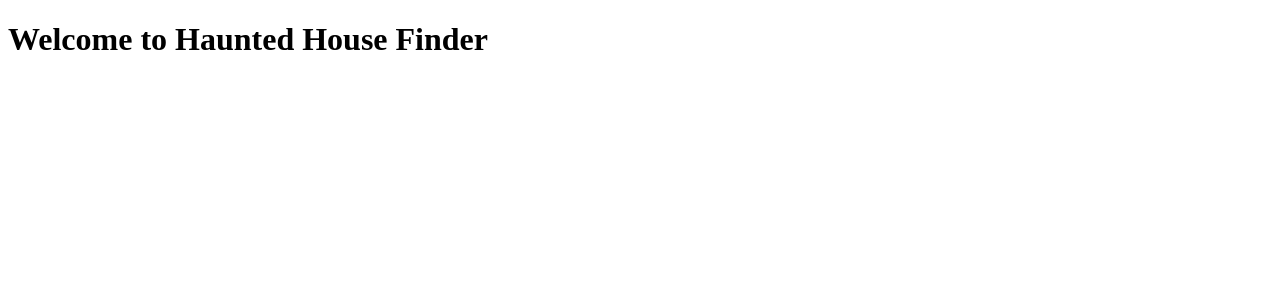
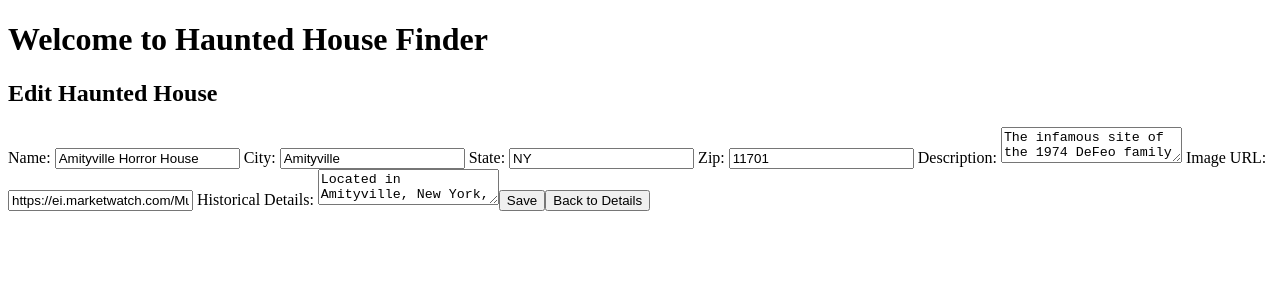
Before and after one commit to Rtollinchi/Ghostly-Estates, an Angular app: page /edit/1 in a window 1280 px wide. Before the commit this address led to /. Shown: the top 300 px of the page. Built offline with nearby package versions, Linux system fonts and the light colour scheme.

Commit message:
add update functions for a single haunted house, add edit form, service, and navigation

```diff
--- a/src/app/app.routes.ts
+++ b/src/app/app.routes.ts
@@ -1,11 +1,12 @@
-import { Component } from '@angular/core';
 import { Routes } from '@angular/router';
 import { HauntedHouseListComponent } from './haunted-house-list/haunted-house-list.component';
 import { HauntedHouseDetailComponent } from './haunted-house-detail/haunted-house-detail.component';
 import { AddHauntedHouseComponent } from './add-haunted-house/add-haunted-house.component';
+import { EditHauntedHouseComponent } from './edit-haunted-house/edit-haunted-house.component';
 
 export const routes: Routes = [
   { path: '', component: HauntedHouseListComponent },
   { path: 'house/:id', component: HauntedHouseDetailComponent },
-  { path: 'add-house', component: AddHauntedHouseComponent}
+  { path: 'add-house', component: AddHauntedHouseComponent },
+  { path: 'edit/:id', component: EditHauntedHouseComponent },
 ];
--- /dev/null
+++ b/src/app/edit-haunted-house/edit-haunted-house.component.html
@@ -0,0 +1,49 @@
+<div *ngIf="hauntedHouse">
+  <h2>Edit Haunted House</h2>
+  <form (ngSubmit)="onSubmit()">
+    <label>
+      Name:
+      <input type="text" [(ngModel)]="hauntedHouse.name" name="name" required />
+    </label>
+
+    <label>
+      City:
+      <input type="text" [(ngModel)]="hauntedHouse.location.city" name="city" />
+    </label>
+
+    <label>
+      State:
+      <input
+        type="text"
+        [(ngModel)]="hauntedHouse.location.state"
+        name="state"
+      />
+    </label>
+
+    <label>
+      Zip:
+      <input type="text" [(ngModel)]="hauntedHouse.location.zip" name="zip" />
+    </label>
+
+    <label>
+      Description:
+      <textarea
+        [(ngModel)]="hauntedHouse.description"
+        name="description"
+      ></textarea>
+    </label>
+
+    <label>
+      Image URL:
+      <input type="text" [(ngModel)]="hauntedHouse.imageUrl" name="imageUrl" />
+    </label>
+
+    <label>
+      Historical Details:
+      <textarea [(ngModel)]="hauntedHouse.history" name="history"></textarea>
+    </label>
+
+    <button type="submit">Save</button>
+    <button routerLink="/">Back to Details</button>
+  </form>
+</div>
--- /dev/null
+++ b/src/app/edit-haunted-house/edit-haunted-house.component.ts
@@ -0,0 +1,39 @@
+import { Component, OnInit } from '@angular/core';
+import { ActivatedRoute, Router } from '@angular/router';
+import { HauntedHouseService, HauntedHouse } from '../haunted-house.service';
+import { CommonModule } from '@angular/common';
+import { FormsModule } from '@angular/forms';
+
+@Component({
+  selector: 'edit-haunted-house',
+  standalone: true,
+  imports: [CommonModule, FormsModule],
+  templateUrl: './edit-haunted-house.component.html',
+  styleUrl: './edit-haunted-house.component.css',
+})
+export class EditHauntedHouseComponent implements OnInit {
+  hauntedHouse: HauntedHouse | undefined;
+
+  constructor(
+    private route: ActivatedRoute,
+    private router: Router,
+    private hauntedHouseService: HauntedHouseService
+  ) {}
+
+  ngOnInit(): void {
+    const id = Number(this.route.snapshot.paramMap.get('id'));
+    this.hauntedHouse = this.hauntedHouseService.getHauntedHouse(id);
+
+    if (this.hauntedHouse) {
+      this.hauntedHouse.history =
+        this.hauntedHouseService.getHauntedHouseHistory(id);
+    }
+  }
+
+  onSubmit(): void {
+    if (this.hauntedHouse) {
+      this.hauntedHouseService.updateHauntedHouse(this.hauntedHouse);
+      this.router.navigate(['/house', this.hauntedHouse.id]);
+    }
+  }
+}
--- a/src/app/haunted-house-detail/haunted-house-detail.component.html
+++ b/src/app/haunted-house-detail/haunted-house-detail.component.html
@@ -10,5 +10,6 @@
     <h3>Historical Details</h3>
     <p>{{ houseHistory || hauntedHouse.history }}</p>
   </div>
+  <button [routerLink]="['/edit', hauntedHouse.id]">Edit</button>
   <button routerLink="/">Back to List</button>
 </div>
--- a/src/app/haunted-house-detail/haunted-house-detail.component.ts
+++ b/src/app/haunted-house-detail/haunted-house-detail.component.ts
@@ -26,6 +26,13 @@ export class HauntedHouseDetailComponent implements OnInit {
     this.hauntedHouse = this.hauntedHouseService.getHauntedHouse(id);
     console.log('Fetched Haunted House:', this.hauntedHouse);
     this.houseHistory = this.hauntedHouseService.getHauntedHouseHistory(id);
+    console.log('Historical Details:', this.houseHistory);
+  }
 
+  updateHauntedHouse(): void {
+    if (this.hauntedHouse) {
+      this.hauntedHouseService.updateHauntedHouse(this.hauntedHouse);
+      console.log('Updated Haunted House:', this.hauntedHouse);
+    }
   }
 }
--- a/src/app/haunted-house.service.ts
+++ b/src/app/haunted-house.service.ts
@@ -263,4 +263,18 @@ export class HauntedHouseService {
   addHauntedHouseHistory(id: number, historyDetails: string) {
     this.hauntedHouseHistory[id] = historyDetails;
   }
+
+  updateHauntedHouse(updatedHouse: HauntedHouse): void {
+    const index = this.hauntedHouses.findIndex(
+      (house) => house.id === updatedHouse.id
+    );
+
+    if (index !== -1) {
+      this.hauntedHouses[index] = updatedHouse;
+    }
+
+    if (updatedHouse.history) {
+      this.addHauntedHouseHistory(updatedHouse.id, updatedHouse.history);
+    }
+  }
 }
```
Also changed, not shown: src/app/edit-haunted-house/edit-haunted-house.component.css (added), 2 other files (tests, documents, lock files or other folders).
